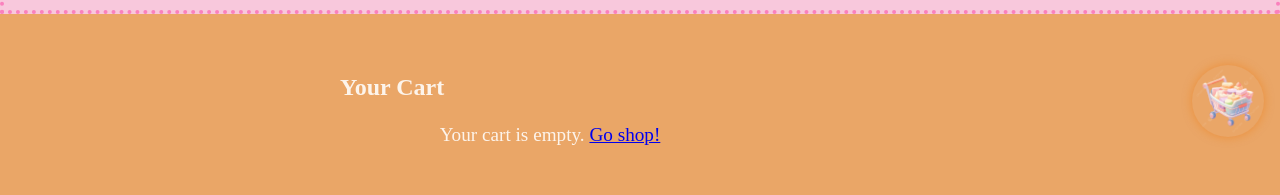
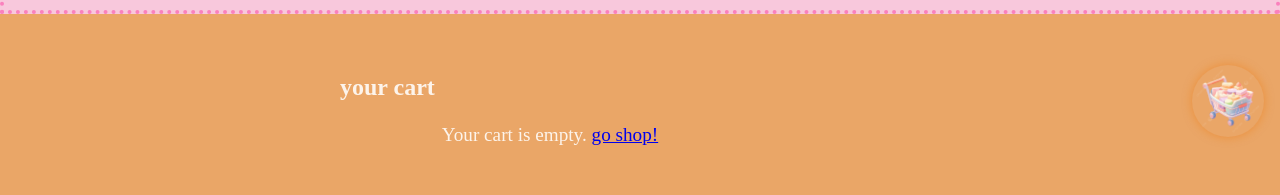
Before and after one commit to owenboy9/cakery, a React (Vite) app in the folder vite-project/: page /cart in a window 1280 px wide. Shown: the part 135-330 px from the top of the page. Built offline with nearby package versions, Linux system fonts and the light colour scheme; a web font is replaced by a local one.

Commit message:
cart logic almost there

```diff
--- a/vite-project/src/pages/Cart.jsx
+++ b/vite-project/src/pages/Cart.jsx
@@ -11,10 +11,10 @@ function Cart() {
 
   return (
     <div className="cart-page">
-      <h2>Your Cart</h2>
+      <h2>your cart</h2>
 
       {cartItems.length === 0 ? (
-        <p>Your cart is empty. <Link to="/products">Go shop!</Link></p>
+        <p>Your cart is empty. <Link to="/products">go shop!</Link></p>
       ) : (
         <>
           <ul className="cart-list">
```
